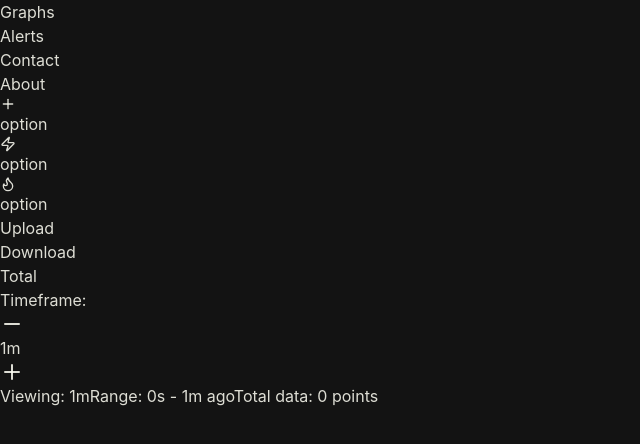
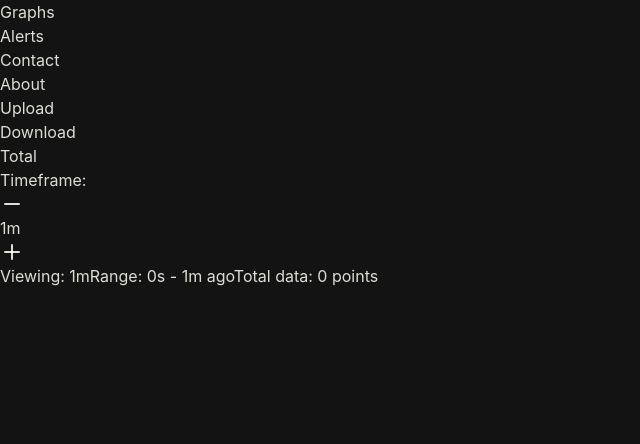
Before and after one commit to HawkdotDev/muninn, a React (Vite) app in the folder src/renderer/: page / in a window 1280 px wide. Shown: the top 444 px of the page, without its empty margins (0-640 px from the left). Built offline with nearby package versions, Linux system fonts and the light colour scheme.

Commit message:
added intermediary changes

```diff
--- a/src/renderer/src/components/pages/LiveGraphs.jsx
+++ b/src/renderer/src/components/pages/LiveGraphs.jsx
@@ -8,7 +8,7 @@ import {
   ReferenceLine,
   Tooltip,
 } from "recharts";
-import { Minus, Plus, Zap, Flame } from "lucide-react";
+import { Minus, Plus } from "lucide-react";
 
 const LiveGraphs = () => {
   const [data, setData] = useState([]);
@@ -260,22 +260,6 @@ const LiveGraphs = () => {
   return (
     <div className="w-full h-screen bg-gradient-to-br from-[#242424] via-zinc-800 to-[#222222] text-white relative overflow-hidden">
       <div className="relative z-10 mt-4">
-        {/* Header */}
-        <div className="w-[300px] mx-auto flex items-center justify-evenly mb-5 rounded-full overflow-hidden">
-          <div className="w-[33.33%] relative group flex items-center justify-center gap-2 bg-stone-700 text-white px-4 py-2.5 text-sm font-bold hover:bg-purple-600 transition">
-            <Plus size={16} />
-            option
-          </div>
-          <div className="w-[33.33%] relative group flex items-center justify-center border-x border-[#636363] gap-2 bg-stone-700 text-white px-4 py-2.5 text-sm font-bold hover:bg-purple-600 transition">
-            <Zap size={16} />
-            option
-          </div>
-          <div className="w-[33.33%] relative group flex items-center justify-center gap-2 bg-stone-700 text-white px-4 py-2.5 text-sm font-bold hover:bg-purple-600 transition">
-            <Flame size={16} />
-            option
-          </div>
-        </div>
-
         {/* Main Graph */}
         <div className="relative mb-8">
           {/* Chart Controls */}
```
Also changed, not shown: src/renderer/src/components/GraphpageToggle.jsx (added, +22 -0 lines).
